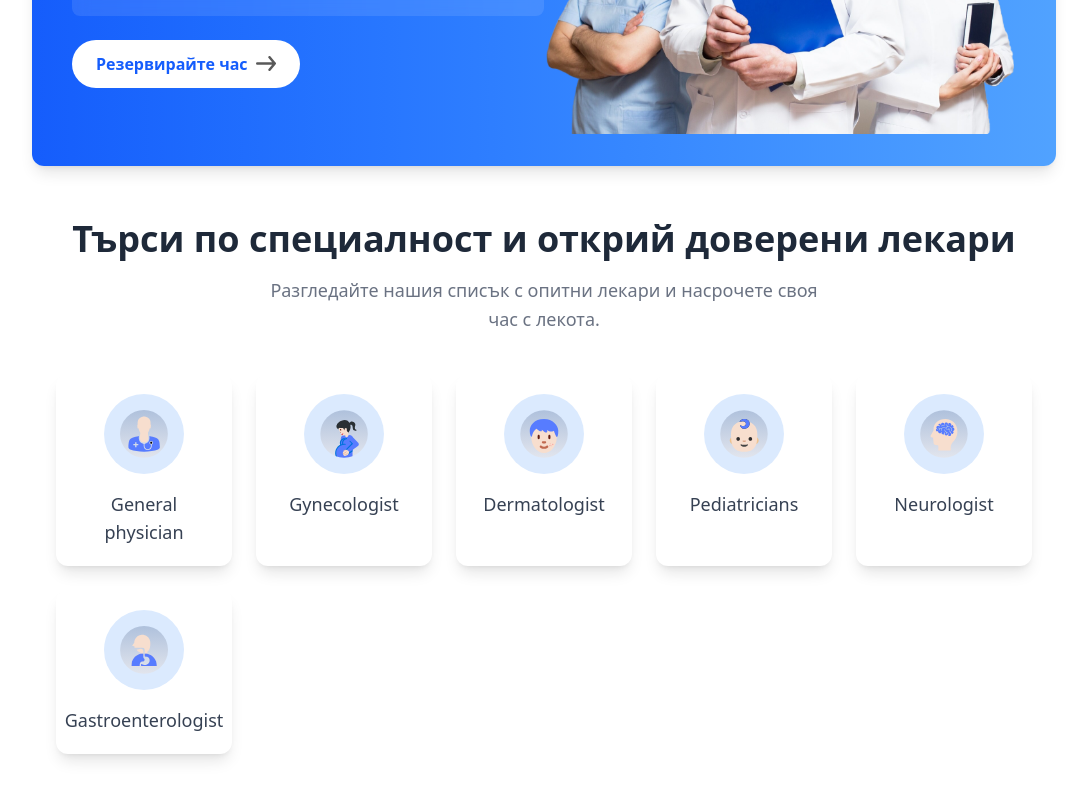
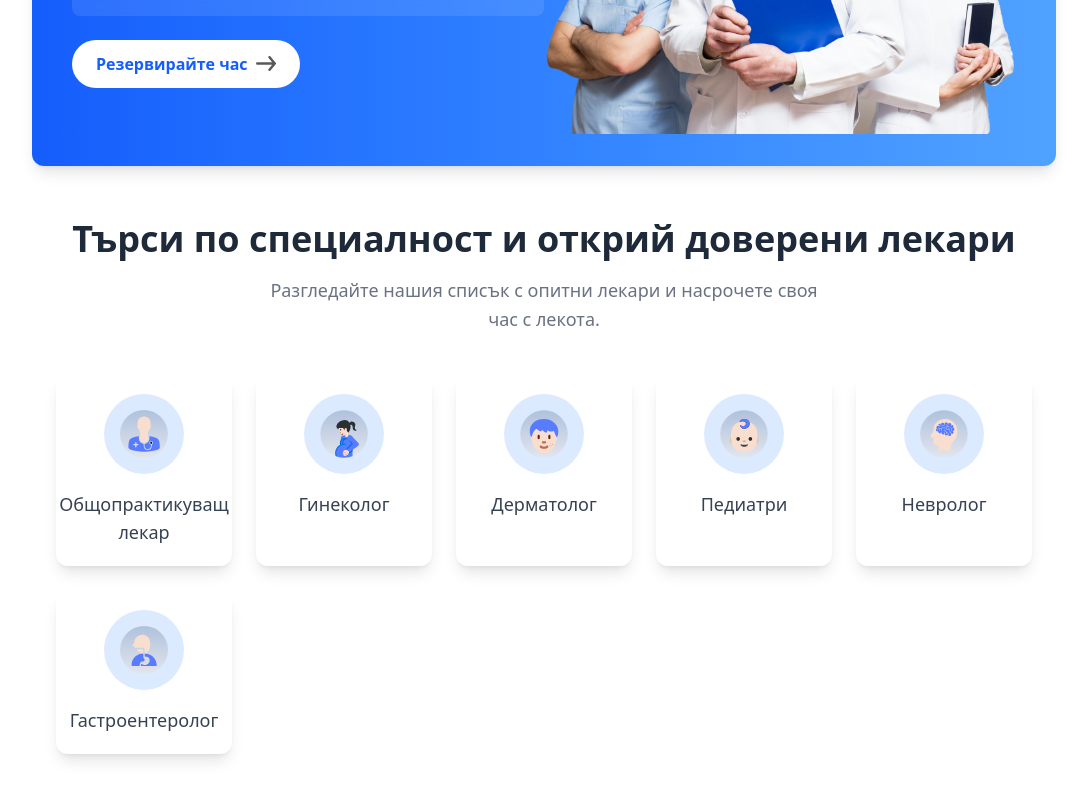
Before and after one commit to asenchochev/my-react-app, a React (Vite) app in the folder frontend/: page / in a window 1280 px wide. Shown: the part 378-1178 px from the top of the page, without its empty margins (96-1183 px from the left). Built offline with nearby package versions, Linux system fonts and the light colour scheme.

Commit message:
update assets.js

```diff
--- a/frontend/src/assets/assets.js
+++ b/frontend/src/assets/assets.js
@@ -60,27 +60,27 @@ export const assets = {
 
 export const specialityData = [
     {
-        speciality: 'General physician',
+        speciality: 'Общопрактикуващ лекар',
         image: General_physician
     },
     {
-        speciality: 'Gynecologist',
+        speciality: 'Гинеколог',
         image: Gynecologist
     },
     {
-        speciality: 'Dermatologist',
+        speciality: 'Дерматолог',
         image: Dermatologist
     },
     {
-        speciality: 'Pediatricians',
+        speciality: 'Педиатри',
         image: Pediatricians
     },
     {
-        speciality: 'Neurologist',
+        speciality: 'Невролог',
         image: Neurologist
     },
     {
-        speciality: 'Gastroenterologist',
+        speciality: 'Гастроентеролог',
         image: Gastroenterologist
     },
 ]
```
